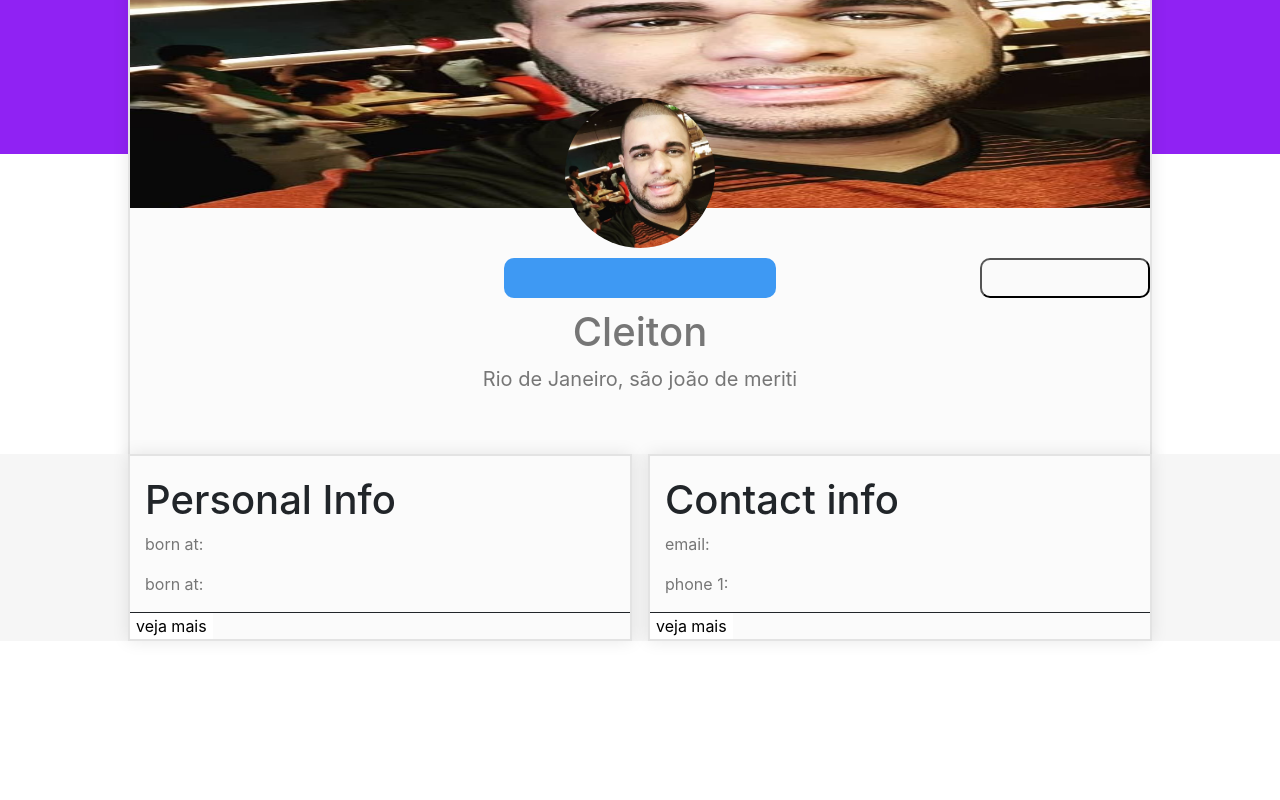
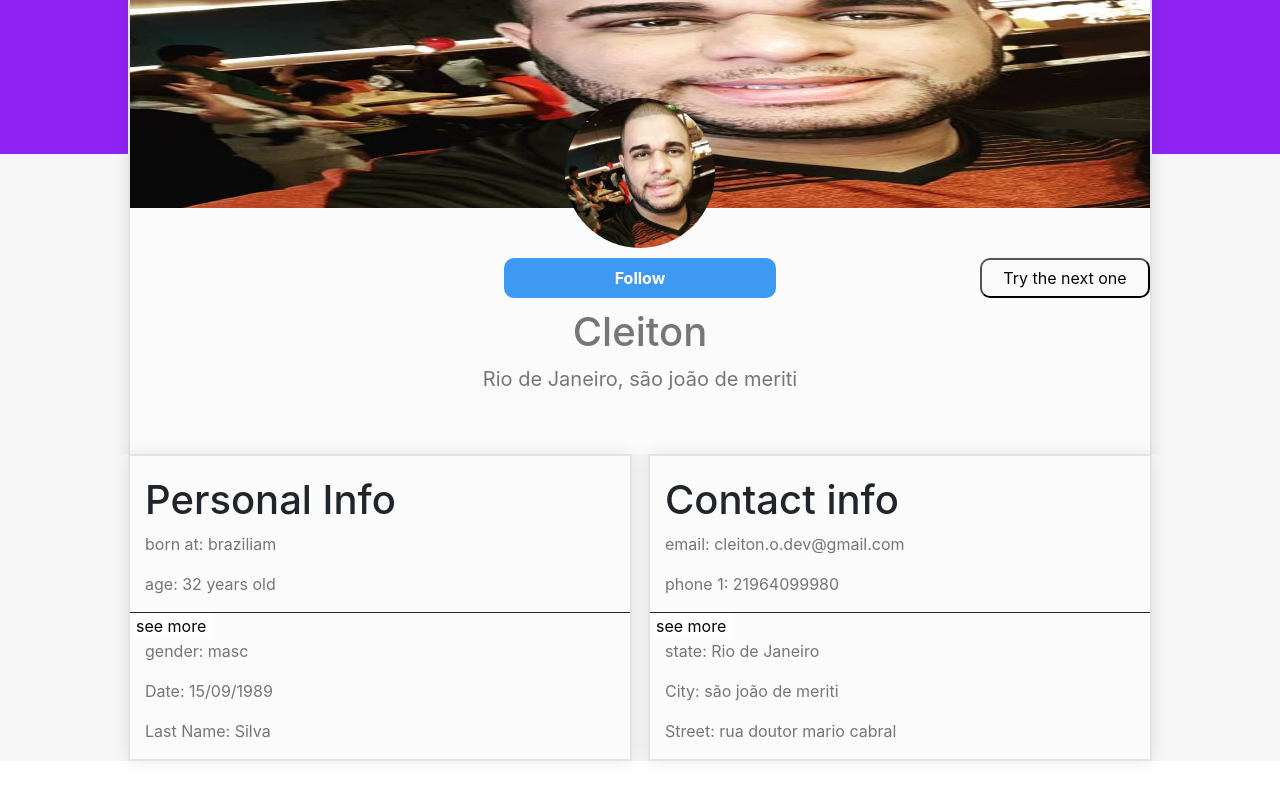
Before and after one commit to cleitonosilva/Challenge-B2W, an Angular app: page / in a window 1280 px wide. Shown: the part 258-1058 px from the top of the page. Built offline with nearby package versions, Linux system fonts and the light colour scheme.

Commit message:
Input e interpolação de dados

```diff
--- a/src/app/components/home/home.component.html
+++ b/src/app/components/home/home.component.html
@@ -10,13 +10,26 @@
 
                 <li class="nav-item dropdown">
                   <a class="nav-link dropdown-toggle menu--text " href="#" id="navbarDropdown" role="button" data-bs-toggle="dropdown" aria-expanded="false">
-                    Dropdown
+
                   </a>
-                  <ul class="dropdown-menu dropdown-menu-end" aria-labelledby="navbarDropdown">
-                    <li><a class="dropdown-item" href="#">Action</a></li>
-                    <li><a class="dropdown-item" href="#">Another action</a></li>
-                    <li><hr class="dropdown-divider"></li>
-                    <li><a class="dropdown-item" href="#">Something else here</a></li>
+                  <ul  class="dropdown-menu dropdown-menu-end" aria-labelledby="navbarDropdown">
+                    <a class="drop--title"> Follow {{totalUser}} User.</a>
+                    <li *ngFor="let item of followUser">
+                      <div class="dropdown-item">
+                      <div class="drop--box">
+                        <div class="drop-img">
+                        <img class="img--circle" [src]="item.urlImage" >
+                      </div>
+                      <div class="drop--user">
+                        <p class="user--title"> {{item.firstname}} e {{item.lastname}}  </p>
+                        <p class="user--subTitle"> {{item.city}} e {{item.country}} </p>
+                      </div>
+                      <div>
+                        <button class="drop--btn"  (click)="unfollow(item.firstname)"> Unfollow</button>
+                      </div>
+                    </div>
+                      </div>
+                    </li>
                   </ul>
                 </li>
               </ul>
@@ -24,7 +37,7 @@
       </div>
 
   </nav>
-  <section >
+  <section style="background: #f6f6f6;" >
       <div class="section--home">
         <div class="box--info">
             <p class="box--title">space</p>
@@ -44,10 +57,10 @@
             </div>
 
                 <div class="btn--guard">
-                    <button  class="btn--user"></button>
+                    <button  class="btn--user" (click)="follow(usuario.name.first, usuario.name.last)" > Follow </button>
                 </div>
                 <div class="btn--guard--two">
-                    <button  class="btn--user--two"></button>
+                    <button  class="btn--user--two" (click)="tryTheNextone()"> Try the next one</button>
                 </div>
             </div>
 
@@ -61,31 +74,61 @@
 
       <div class="cards--box">
         <div class="card--user">
-            <div class="card--personal">
+
+          <div class="card--personal">
               <h1 class="card--title">Personal Info</h1>
               <p class="personal--info">
-                born at:
+                born at: {{usuario.nat}}
               </p>
               <p class="personal--info">
-                born at:
+                age: {{usuario.dob.age}} years old
               </p>
               <div class="personal--more">
-               <button class="personal--btn">veja mais</button>
+               <button class="personal--btn">see more</button>
               </div>
 
+              <div>
+                <p class="personal--info">
+                gender: {{usuario.gender}}
+                </p>
+                <p class="personal--info">
+                Date: {{usuario.dob.date}}
+                </p>
 
+                <p class="personal--info">
+                  Last Name: {{usuario.name.last}}
+                  </p>
+                </div>
             </div>
+
+
             <div class="card--contact">
               <h1 class="card--title">Contact info</h1>
               <p class="personal--info">
-                email:
+                email: {{usuario.email}}
               </p>
               <p class="personal--info">
-                phone 1:
+                phone 1: {{usuario.phone}}
               </p>
               <div class="personal--more">
-                <button class="personal--btn">veja mais</button>
+                <button class="personal--btn">see more</button>
               </div>
+
+              <div>
+                <p class="personal--info">
+                state: {{usuario.location.state}}
+                </p>
+                <p class="personal--info">
+                City: {{usuario.location.city}}
+                </p>
+
+                <p class="personal--info">
+                  Street: {{usuario.location.street.name}}
+                </p>
+
+                </div>
+
+
             </div>
         </div>
 
```
